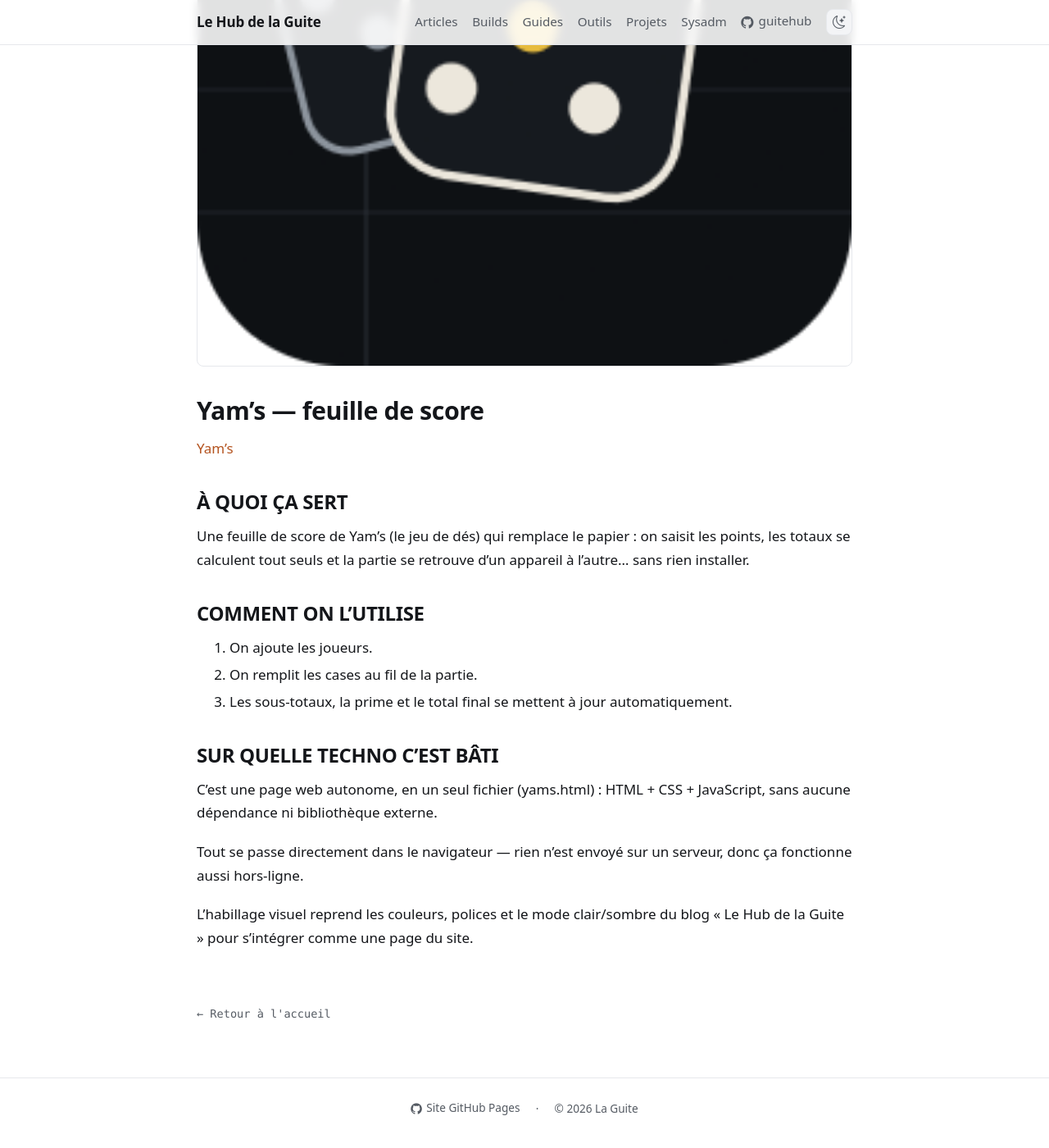
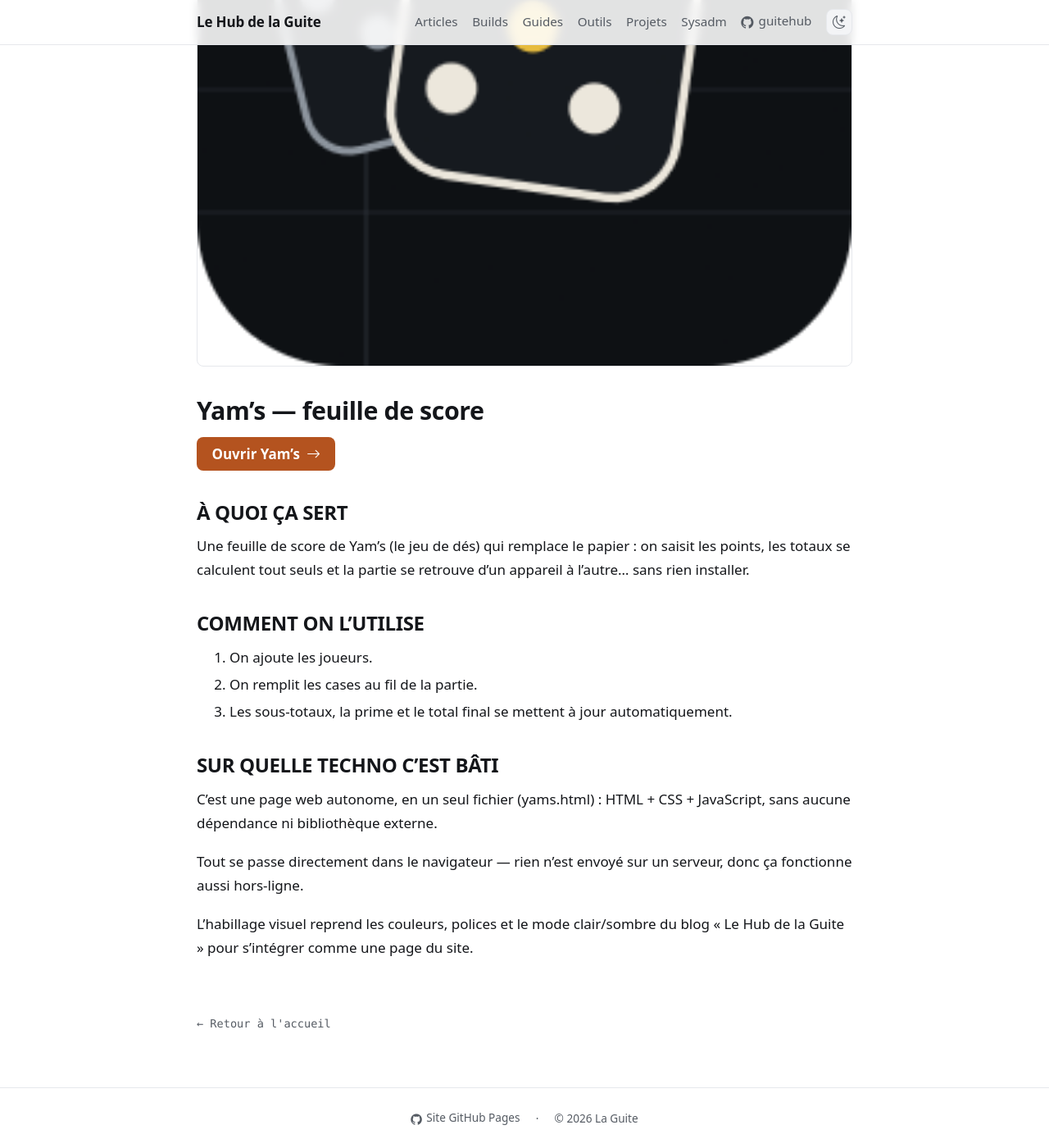
Before and after one commit to guitehub/guitehub.github.io, a Jekyll site: the page built from _posts/2026-09-07-yams.md, in a window 1280 px wide and 1400 px high, scrolled down 571 px. Shown: the whole window at 82% size. Built offline with Jekyll 4.4.1, drawn with Linux system fonts in a browser that asks for light colours; nearby versions of some CDN libraries.

Commit message:
Articles projets / outils : bouton « Ouvrir » vers l'app
- Classe .app-button dans style.css (fond d'accent, texte accent-fg,
  suit le clair/sombre du blog)
- icomkr, Fléchettes, Yam's, gueathub : le lien vers l'app devient
  [Ouvrir Nom →](…){: .app-button}
- Modèle d'article mis à jour

Vérifié en Jekyll 4.3 et 3.10 : seuls changent style.css, les 4 articles
et feed.xml (contenu des articles).

Co-Authored-By: Claude Opus 5 <noreply@anthropic.com>

```diff
--- a/_posts/2026-09-07-yams.md
+++ b/_posts/2026-09-07-yams.md
@@ -16,7 +16,7 @@ image: "vignette-yams.ico"
 
 # Yam's — feuille de score
 
-[Yam's](/projets/yams.html)
+[Ouvrir Yam's <i class="bi bi-arrow-right"></i>](/projets/yams.html){: .app-button}
 
 À QUOI ÇA SERT
 --------------
--- a/assets/css/style.css
+++ b/assets/css/style.css
@@ -329,6 +329,24 @@ pre code {
   font-weight: 600;
 }
 
+/* --- Bouton « Ouvrir l'app » (articles projets / outils) ------------------- */
+/* Markdown : [Ouvrir Nom <i class="bi bi-arrow-right"></i>](/outils/nom.html){: .app-button} */
+.app-button {
+  display: inline-flex;
+  align-items: center;
+  gap: 0.5rem;
+  padding: 0.6rem 1.15rem;
+  border-radius: 0.5rem;
+  background: var(--accent);
+  color: var(--accent-fg);
+  font-weight: 600;
+  line-height: 1.3;
+  transition: opacity .15s;
+}
+.app-button:hover { color: var(--accent-fg); text-decoration: none; opacity: 0.9; }
+.app-button:focus-visible { outline: 2px solid var(--accent); outline-offset: 2px; }
+.app-button .bi { margin: 0; }
+
 /* --- Pied de page --------------------------------------------------------- */
 .site-footer {
   border-top: 1px solid var(--border);
```
Also changed, not shown: _posts/2026-06-13-icomkr.md (+1 -1 lines), _posts/2026-09-07-flechettes.md (+1 -1 lines), _posts/2026-09-17-gueathub.md (+1 -1 lines), _posts/_template-article.md (+3 -3 lines).
